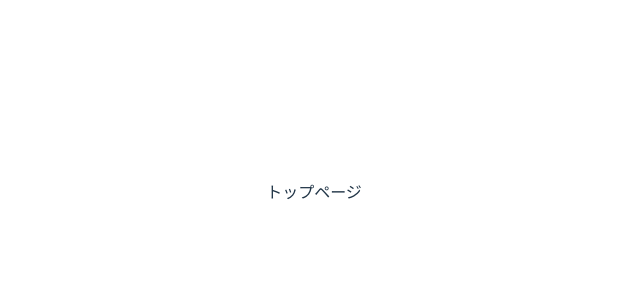
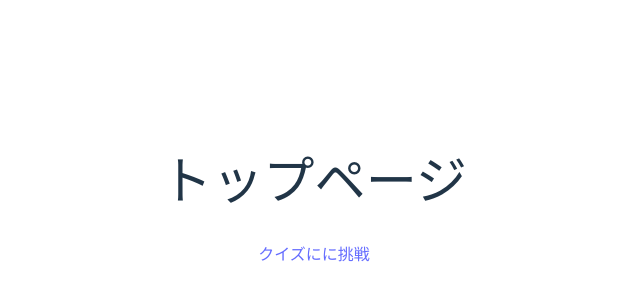
Before and after one commit to Hashimoto-Noriaki/react-quiz2, a React (Vite) app: page / in a window 1280 px wide. Shown: the part 208-508 px from the top of the page, without its empty margins (326-966 px from the left). Built offline with nearby package versions, Linux system fonts and the light colour scheme.

Commit message:
トップページ

```diff
--- a/src/components/pages/TopPage.tsx
+++ b/src/components/pages/TopPage.tsx
@@ -1,5 +1,11 @@
+import { Link } from 'react-router-dom';
+
 export default function TopPage() {
     return (
-        <div>トップページ</div>
+        <>
+            <h1>トップページ</h1>
+            <Link>クイズにに挑戦</Link>
+        </>
+
     )
 }
```
